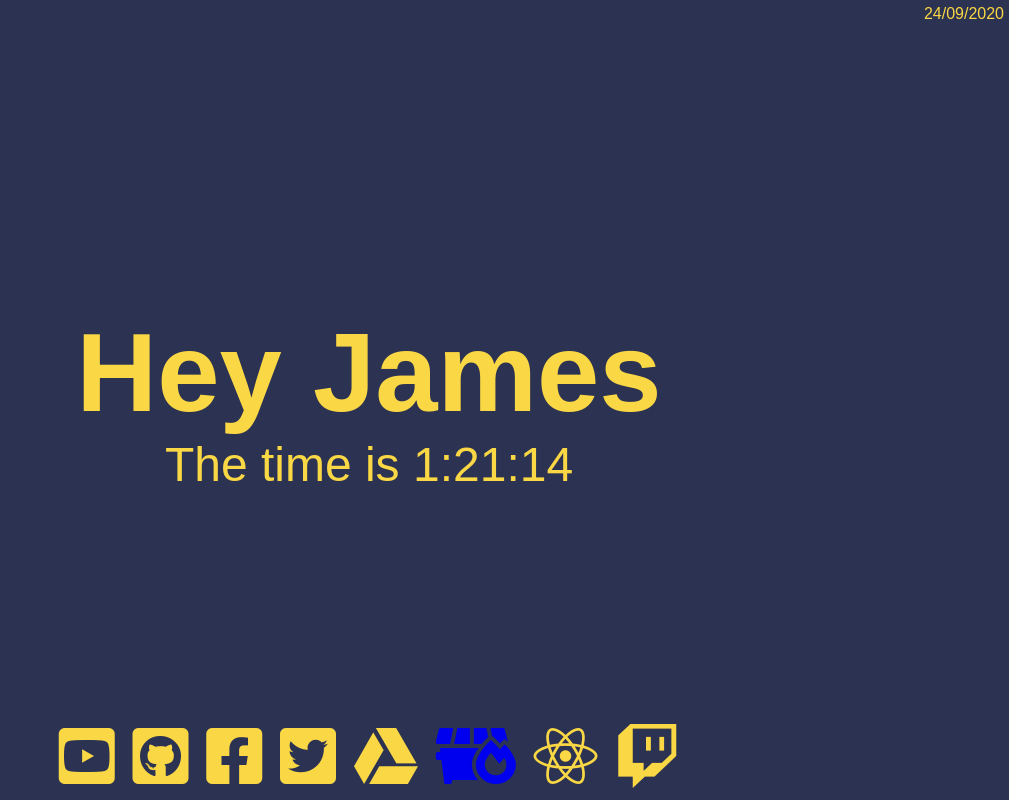
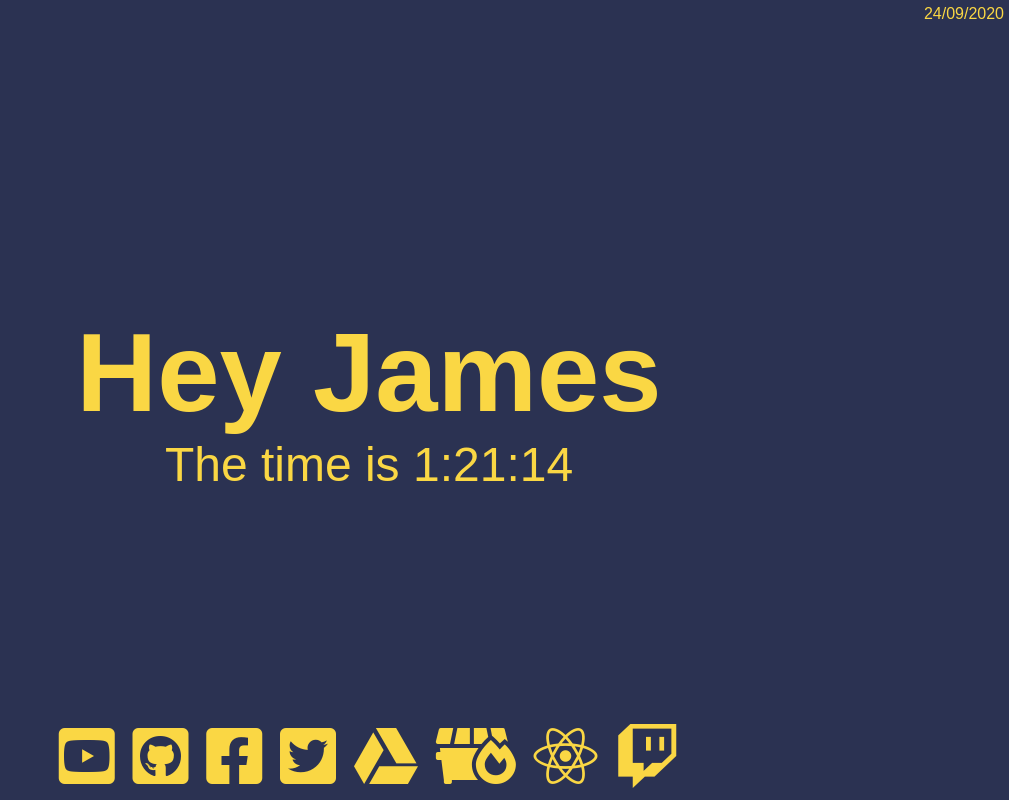
Before and after one commit to Jimmah661/myHomepage, a plain HTML site: page index.html in a window 1280 px wide. Shown: the whole page, without its empty margins (271-1280 px from the left). Drawn offline with Linux system fonts and the light colour scheme.

Commit message:
Fixed up the colour for firebase icon

```diff
--- a/index.css
+++ b/index.css
@@ -42,6 +42,6 @@ p {
   position: absolute;
   bottom: 5px;
 }
-.fab {
+.fab, .fas {
   color: #FAD744;
 }
```
